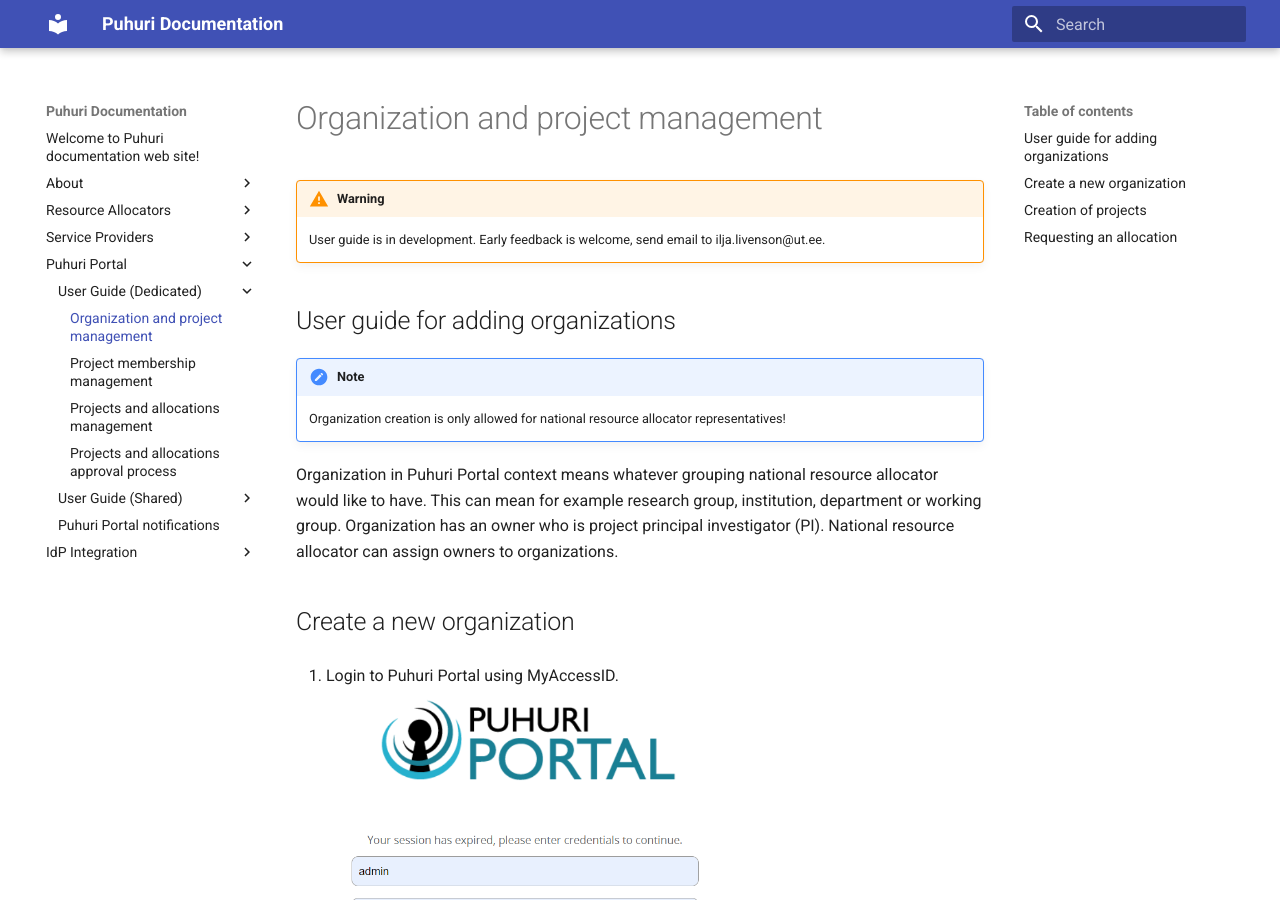
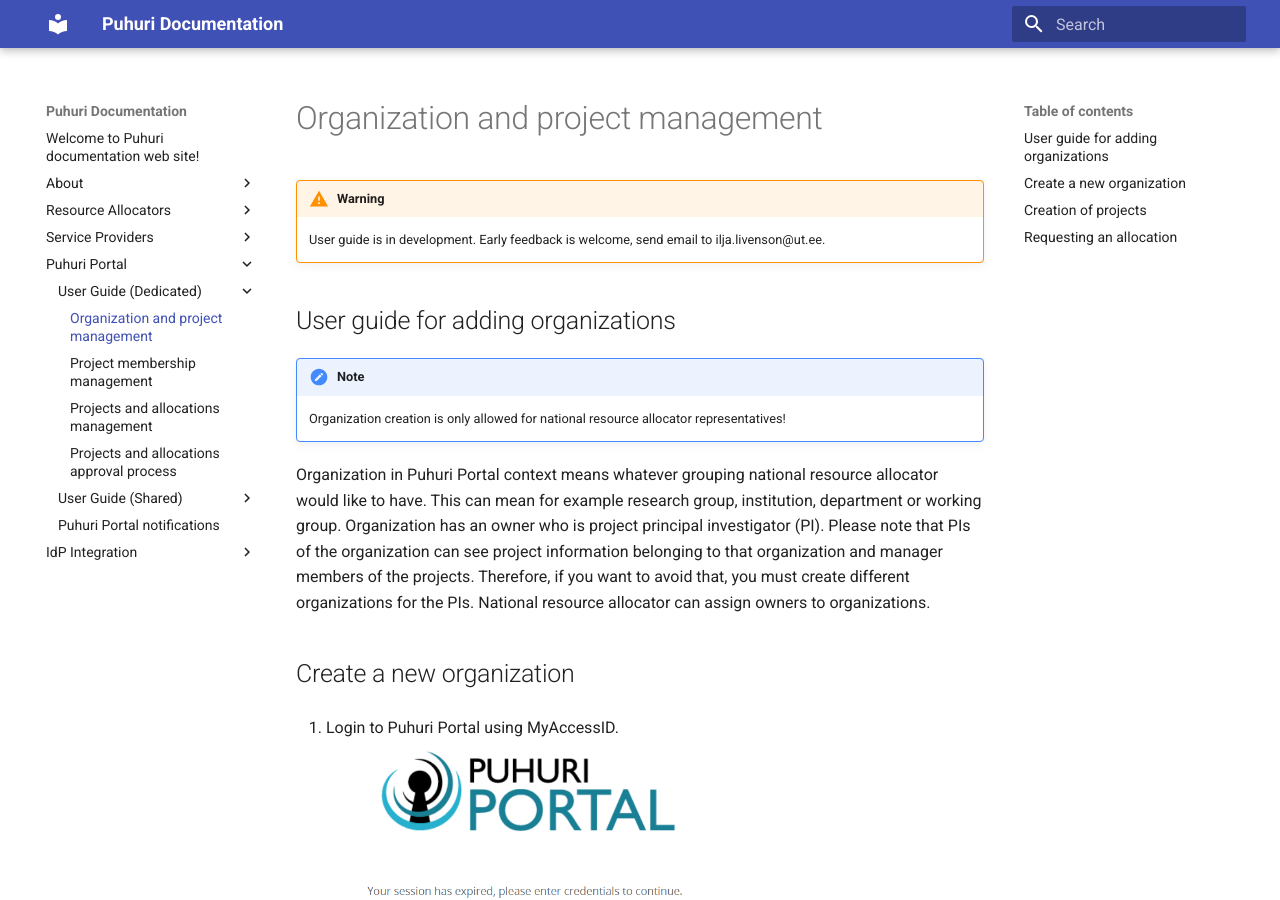
Before and after one commit to neicnordic/puhuri-web, an MkDocs documentation site: the page built from docs/puhuri_portal/user_guide_dedicated/organization_and_project_management.md, in a window 1280 px wide and 900 px high. Built offline with MkDocs 1.6.1 and Material for MkDocs 9.7.7, drawn with Linux system fonts in a browser that asks for light colours.

Commit message:
Organization management text updated.

```diff
--- a/docs/puhuri_portal/user_guide_dedicated/organization_and_project_management.md
+++ b/docs/puhuri_portal/user_guide_dedicated/organization_and_project_management.md
@@ -11,7 +11,7 @@
 
 Organization in Puhuri Portal context means whatever grouping national resource allocator would like to have.
 This can mean for example research group, institution, department or working group. Organization has an owner
-who is project principal investigator (PI). National resource allocator can assign owners to organizations.
+who is project principal investigator (PI). Please note that PIs of the organization can see project information belonging to that organization and manager members of the projects. Therefore, if you want to avoid that, you must create different organizations for the PIs. National resource allocator can assign owners to organizations.
 
 ## Create a new organization
 
```
